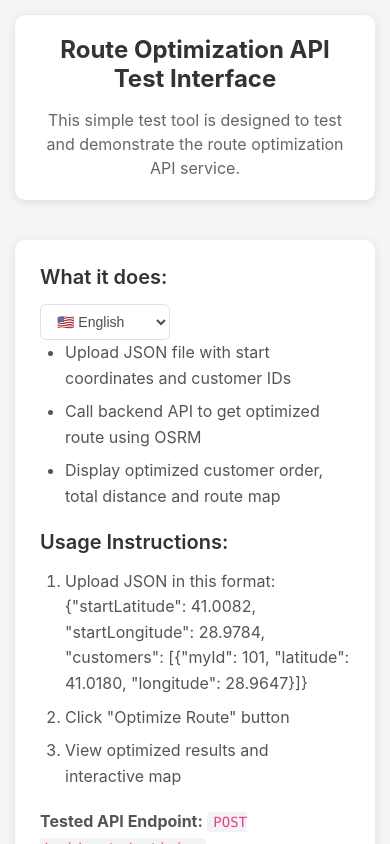
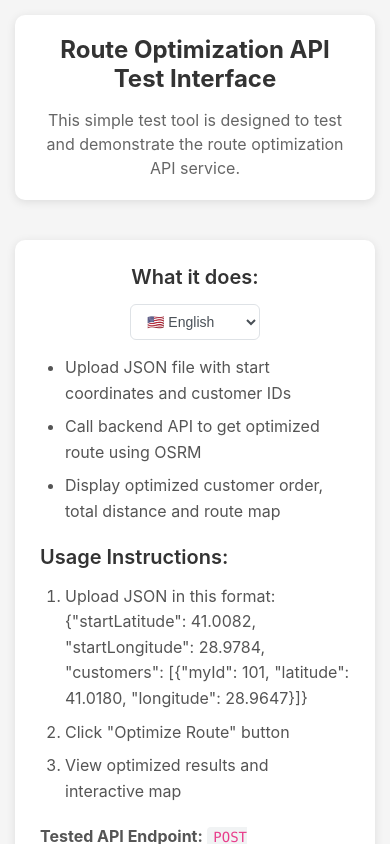
Before and after one commit to boyrazcan33/BarkosoftRouter-front, a React (Create React App) app in the folder router-front/: page / in a window 390 px wide. Shown: the top 844 px of the page. Built offline with nearby package versions, Linux system fonts and the light colour scheme.

Commit message:
app scss

```diff
--- a/router-front/src/App.scss
+++ b/router-front/src/App.scss
@@ -43,6 +43,20 @@
       border-radius: 10px;
       margin-bottom: 30px;
       box-shadow: 0 2px 10px rgba(0, 0, 0, 0.1);
+
+      .info-header {
+        display: flex;
+        justify-content: space-between;
+        align-items: center;
+        margin-bottom: 15px;
+
+        h2 {
+          color: #333;
+          font-size: 20px;
+          margin: 0;
+          font-weight: 600;
+        }
+      }
 
       h2 {
         color: #333;
@@ -194,6 +208,12 @@
     .info-section,
     .upload-section {
       padding: 20px;
+
+      .info-header {
+        flex-direction: column;
+        align-items: flex-start;
+        gap: 15px;
+      }
     }
   }
 }
```
